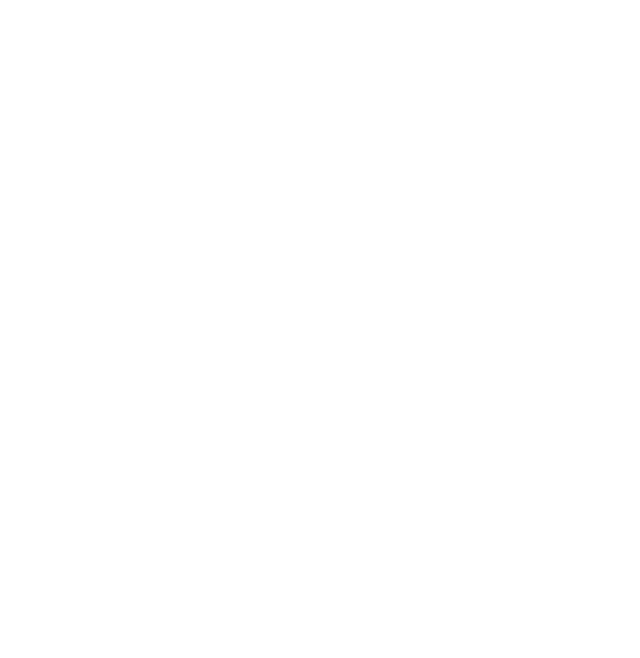
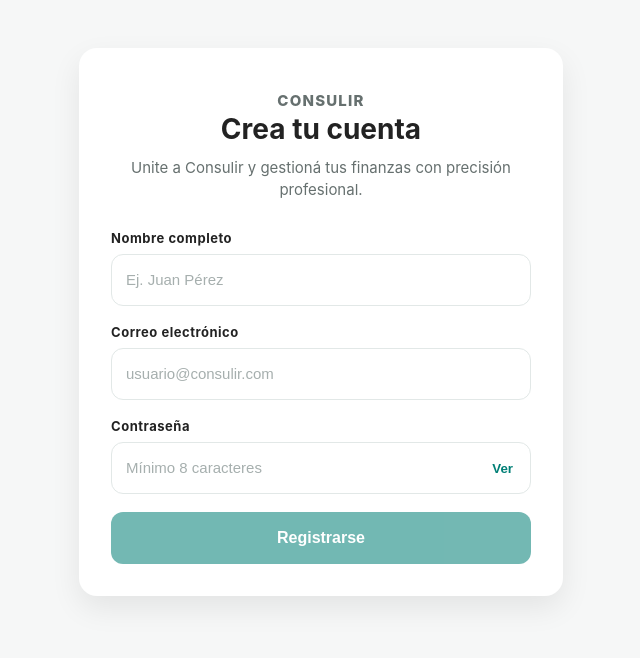
Before and after one commit to ADS-PY/TP-GRUPO-3-PROGRAMACION, a React (Vite) app: page /registro in a window 1280 px wide. Before the commit this address had no page. Shown: the part 134-792 px from the top of the page, without its empty margins (319-959 px from the left). Built offline with nearby package versions, Linux system fonts and the light colour scheme.

Commit message:
feat: conectar boton registrar con registro

```diff
--- a/src/App.jsx
+++ b/src/App.jsx
@@ -4,6 +4,7 @@
 import Footer from "./components/layout/Footer";
 import StatsBar from "./components/stats/StatsBar";
 import LoginPage from "./pages/LoginPage";
+import RegisterPage from "./pages/RegisterPage";
 import "./App.css";
 
 const landingStats = [
@@ -33,8 +34,8 @@
   };
 
   const handleRegister = () => {
-    console.log("Click en Registrar");
-  };
+  navigate("/registro");
+};
 
   return (
     <div className="app-layout">
@@ -75,6 +76,7 @@
       <Routes>
         <Route path="/" element={<HomePage />} />
         <Route path="/login" element={<LoginPage />} />
+        <Route path="/registro" element={<RegisterPage />} />
       </Routes>
     </BrowserRouter>
   );
--- /dev/null
+++ b/src/pages/RegisterPage.css
@@ -0,0 +1,8 @@
+.register-page-view {
+  min-height: 100vh;
+  background: #f6f7f7;
+  display: flex;
+  align-items: center;
+  justify-content: center;
+  padding: 24px;
+}
--- /dev/null
+++ b/src/pages/RegisterPage.jsx
@@ -0,0 +1,10 @@
+import RegisterForm from "../components/auth/RegisterForm";
+import "./RegisterPage.css";
+
+export default function RegisterPage() {
+  return (
+    <main className="register-page-view">
+      <RegisterForm />
+    </main>
+  );
+}
```
